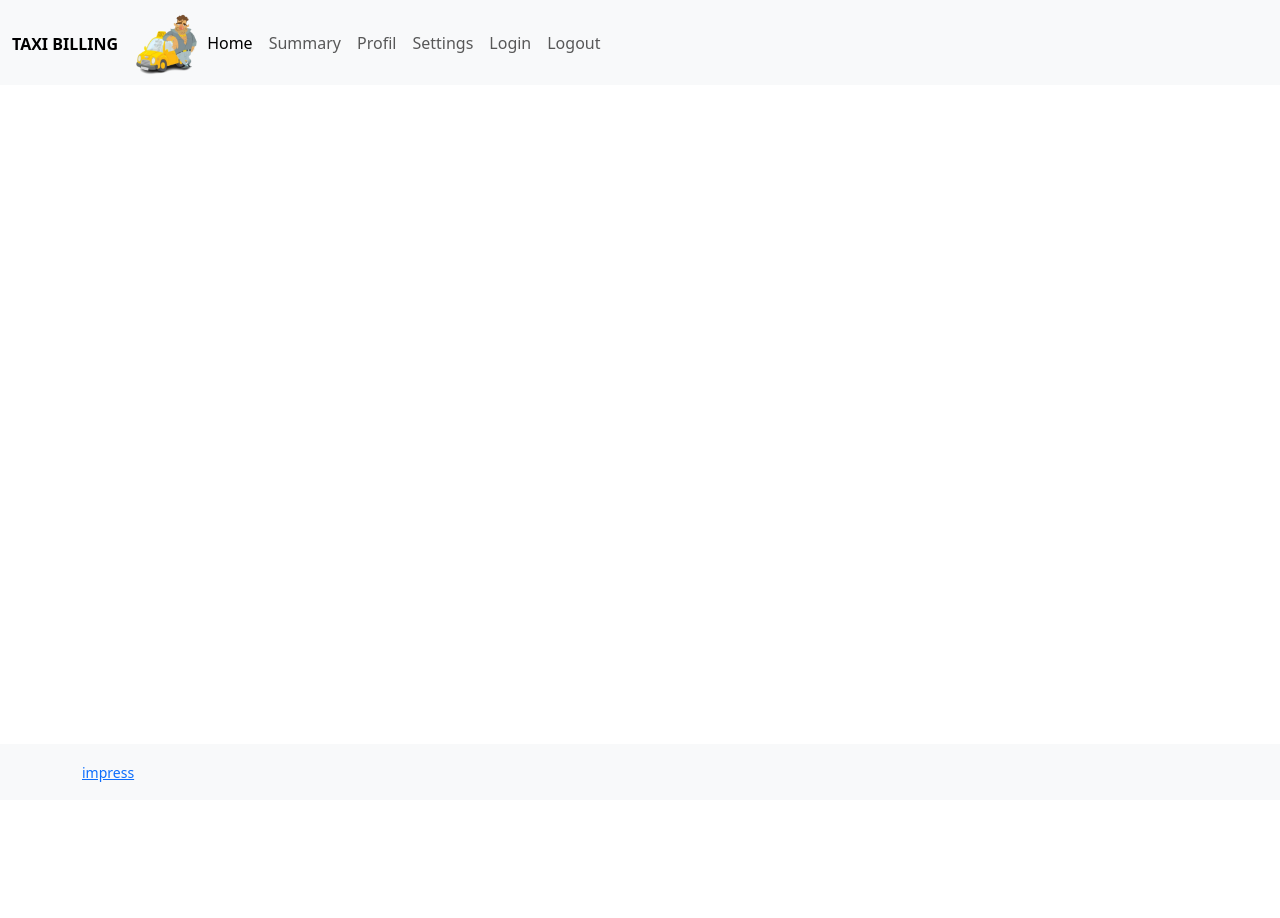
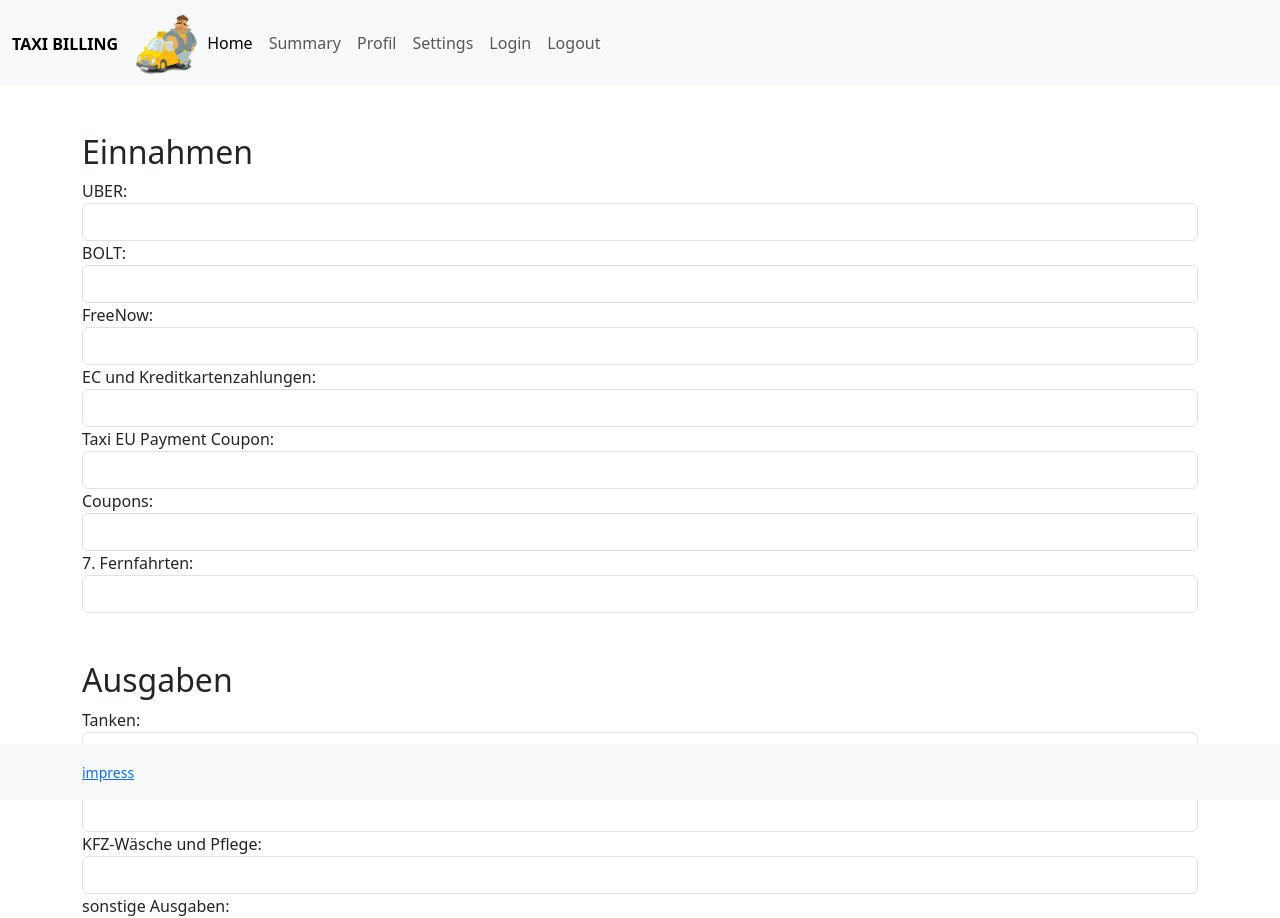
Before and after one commit to BeaCoden/MiniProjects, a Vue app in the folder taxiBill/taxi-bln/: page / in a window 1280 px wide. Shown: the top 918 px of the page. Before the commit the page ends 800 px from the top, so only its background shows below. Built offline with nearby package versions, Linux system fonts and the light colour scheme.

Commit message:
#5 taxiBln added components

```diff
--- a/taxiBill/taxi-bln/index.html
+++ b/taxiBill/taxi-bln/index.html
@@ -7,14 +7,16 @@
   <!-- <link rel="icon" type="image/svg+xml" href="/vite.svg" /> -->
   <meta name="author" content="Bea Pitzschke" />
   <meta name="viewport" content="width=device-width, initial-scale=1.0" />
-  <link href="https://cdn.jsdelivr.net/npm/bootstrap@5.3.2/dist/css/bootstrap.min.css" rel="stylesheet"
+  <link href="https://cdn.jsdelivr.net/npm/bootstrap@latest/dist/css/bootstrap.min.css" rel="stylesheet"
     integrity="sha384-T3c6CoIi6uLrA9TneNEoa7RxnatzjcDSCmG1MXxSR1GAsXEV/Dwwykc2MPK8M2HN" crossorigin="anonymous">
   <title>Taxi Billing BLN</title>
 </head>
 
 <body>
   <div id="app"></div>
-  <script src="https://cdn.jsdelivr.net/npm/bootstrap@5.3.2/dist/js/bootstrap.bundle.min.js"
+  <script src="https://ajax.googleapis.com/ajax/libs/jquery/3.7.1/jquery.min.js"></script>
+  <script src="https://cdnjs.cloudflare.com/ajax/libs/popper.js/2.9.2/umd/popper.min.js"></script>
+  <script src="https://cdn.jsdelivr.net/npm/bootstrap@latest/dist/js/bootstrap.bundle.min.js"
     integrity="sha384-C6RzsynM9kWDrMNeT87bh95OGNyZPhcTNXj1NW7RuBCsyN/o0jlpcV8Qyq46cDfL"
     crossorigin="anonymous"></script>
   <script type="module" src="/src/main.js"></script>
--- a/taxiBill/taxi-bln/src/App.vue
+++ b/taxiBill/taxi-bln/src/App.vue
@@ -1,9 +1,15 @@
 <script setup>
-	import HelloWorld from "./components/HelloWorld.vue";
+	import navFoot from "./components/navFoot.vue";
+	import moneyIncome from "./components/moneyIncome.vue";
+	import moneySpend from "./components/moneySpend.vue";
+	import entireResult from "./components/entireResult.vue";
 </script>
 
 <template>
-	<HelloWorld />
+	<navFoot />
+	<moneyIncome />
+	<moneySpend />
+	<entireResult />
 </template>
 
 <style scoped>
--- /dev/null
+++ b/taxiBill/taxi-bln/src/components/entireResult.vue
@@ -0,0 +1,13 @@
+<script setup></script>
+<template>
+	<div class="container mt-5">
+		<div id="app">
+			<div class="mt-4">
+				<h3>Gesamtergebnis:</h3>
+				<p>Total Einnahmen: {{ totalEinnahmen }}</p>
+				<p>Total Ausgaben: {{ totalAusgaben }}</p>
+				<p>Gesamtbetrag: {{ totalEinnahmen - totalAusgaben }}</p>
+			</div>
+		</div>
+	</div>
+</template>
--- /dev/null
+++ b/taxiBill/taxi-bln/src/components/moneyIncome.vue
@@ -0,0 +1,54 @@
+<script setup></script>
+<template>
+	<div class="container mt-5">
+		<div id="app">
+			<div class="mb-4">
+				<h2>Einnahmen</h2>
+				<div class="form-group">
+					<label>UBER:</label
+					><input
+						class="form-control"
+						v-model="uber"
+						type="number"
+					/>
+					<label>BOLT:</label
+					><input
+						class="form-control"
+						v-model="bolt"
+						type="number"
+					/>
+					<label>FreeNow:</label
+					><input
+						class="form-control"
+						v-model="freenow"
+						type="number"
+					/>
+					<label>EC und Kreditkartenzahlungen:</label
+					><input
+						class="form-control"
+						v-model="ecKredit"
+						type="number"
+					/>
+					<label>Taxi EU Payment Coupon:</label
+					><input
+						class="form-control"
+						v-model="taxiCoupon"
+						type="number"
+					/>
+					<label>Coupons:</label
+					><input
+						class="form-control"
+						v-model="coupons"
+						type="number"
+					/>
+					<label>7. Fernfahrten:</label
+					><input
+						class="form-control"
+						v-model="fernfahrten"
+						type="number"
+					/>
+				</div>
+			</div>
+		</div>
+	</div>
+</template>
--- /dev/null
+++ b/taxiBill/taxi-bln/src/components/moneySpend.vue
@@ -0,0 +1,36 @@
+<script setup></script>
+<template>
+	<div class="container mt-5">
+		<div id="app">
+			<div class="mb-4">
+				<h2>Ausgaben</h2>
+				<div class="form-group">
+					<label>Tanken:</label
+					><input
+						class="form-control"
+						v-model="tanken"
+						type="number"
+					/>
+					<label>AdBlue:</label
+					><input
+						class="form-control"
+						v-model="adBlue"
+						type="number"
+					/>
+					<label>KFZ-Wäsche und Pflege:</label
+					><input
+						class="form-control"
+						v-model="kfz"
+						type="number"
+					/>
+					<label>sonstige Ausgaben:</label
+					><input
+						class="form-control"
+						v-model="sonstigeAusgaben"
+						type="number"
+					/>
+				</div>
+			</div>
+		</div>
+	</div>
+</template>
--- a/taxiBill/taxi-bln/src/components/HelloWorld.vue
+++ b/taxiBill/taxi-bln/src/components/navFoot.vue
@@ -1,6 +1,4 @@
-<script setup>
-	let monthIncome = 0.0;
-</script>
+<script setup></script>
 
 <template>
 	<!-- SECTION - Heading -->
@@ -83,8 +81,6 @@
 		</div>
 	</nav>
 
-	<!-- SECTION - Main -->
-
 	<!-- SECTION - Footer -->
 	<footer class="footer mt-auto py-3 bg-light fixed-bottom">
 		<div class="container">
```
